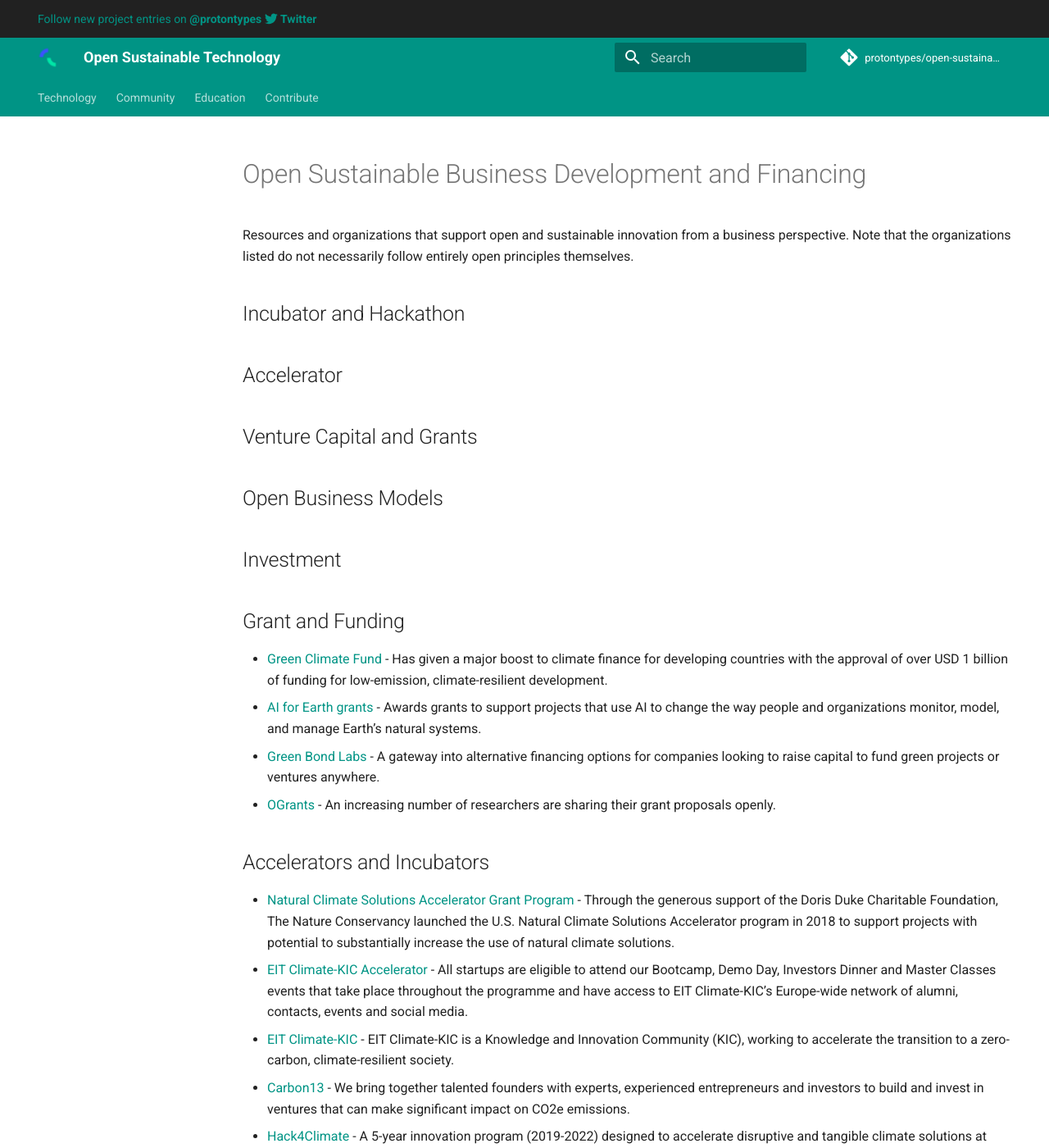
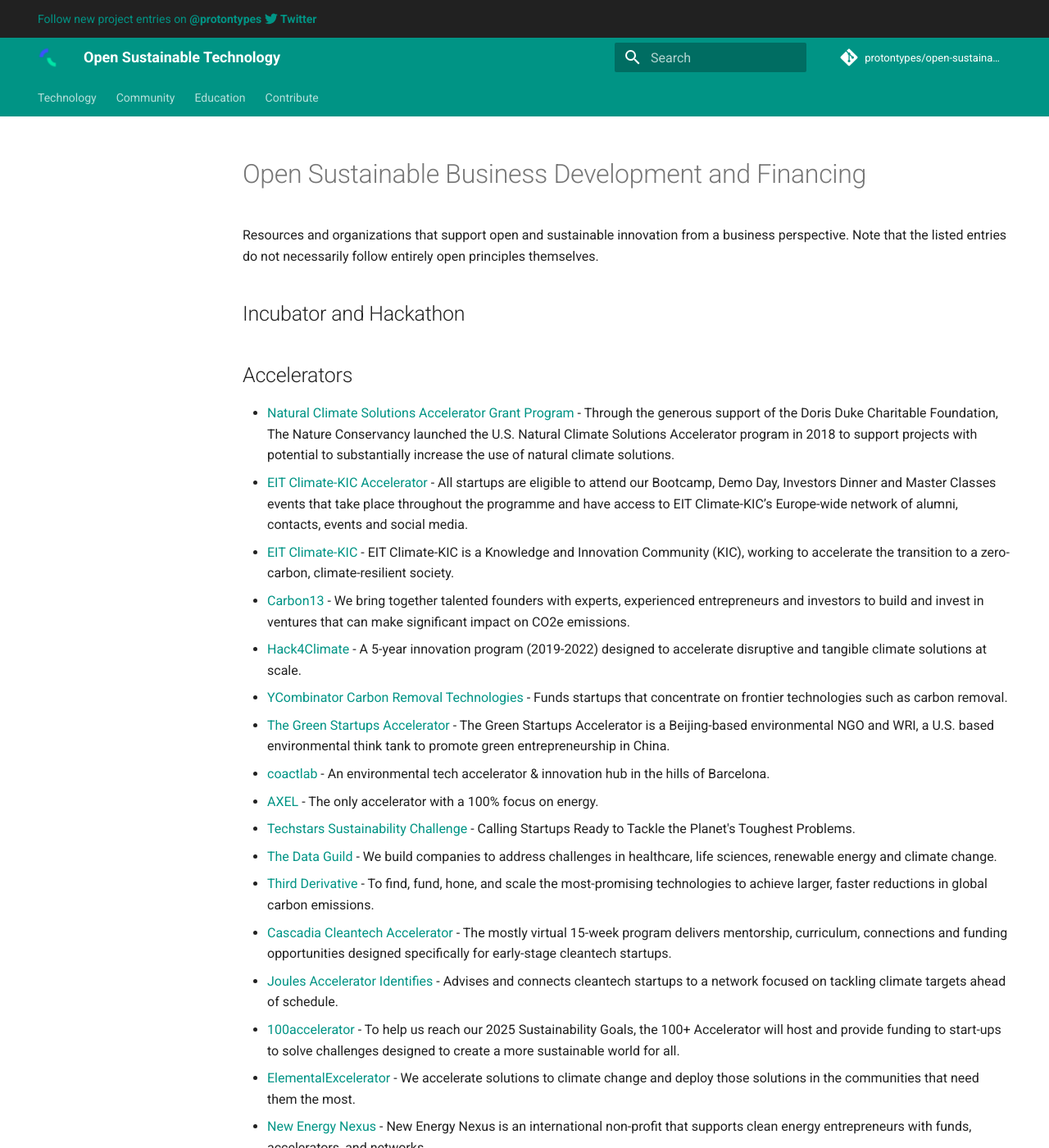
Before and after one commit to protontypes/open-sustainable-technology, an MkDocs documentation site: the page built from docs/BUSINESS.md, in a window 1280 px wide and 1400 px high. Shown: the whole window at 82% size. Built offline with MkDocs 1.6.1 and Material for MkDocs 9.7.7, drawn with Linux system fonts in a browser that asks for light colours; comment, search, counter and statistics services are not loaded; some of the changed text lies outside the part shown.

Commit message:
Update BUSINESS.md

```diff
--- a/docs/BUSINESS.md
+++ b/docs/BUSINESS.md
@@ -2,22 +2,10 @@
 # Open Sustainable Business Development and Financing
 
 Resources and organizations that support open and sustainable innovation from a business perspective.
-Note that the organizations listed do not necessarily follow entirely open principles themselves.
+Note that the listed entries do not necessarily follow entirely open principles themselves.
 
 ## Incubator and Hackathon
-## Accelerator
-## Venture Capital and Grants
-## Open Business Models
-## Investment
-
-## Grant and Funding
-* [Green Climate Fund](https://www.greenclimate.fund/) - Has given a major boost to climate finance for developing countries with the approval of over USD 1 billion of funding for low-emission, climate-resilient development.
-* [AI for Earth grants](https://www.microsoft.com/en-us/ai/ai-for-earth-grants) - Awards grants to support projects that use AI to change the way people and organizations monitor, model, and manage Earth’s natural systems.
-* [Green Bond Labs](https://impactisi.com/program/) - A gateway into alternative financing options for companies looking to raise capital to fund green projects or ventures anywhere.
-* [OGrants](https://www.ogrants.org/) - An increasing number of researchers are sharing their grant proposals openly.
-
-
-## Accelerators and Incubators
+## Accelerators
 * [Natural Climate Solutions Accelerator Grant Program](https://www.nature.org/en-us/what-we-do/our-priorities/tackle-climate-change/climate-change-stories/natural-climate-solutions-accelerator-grant/) - Through the generous support of the Doris Duke Charitable Foundation, The Nature Conservancy launched the U.S. Natural Climate Solutions Accelerator program in 2018 to support projects with potential to substantially increase the use of natural climate solutions.
 * [EIT Climate-KIC Accelerator](http://www.climate-kic-dach.org/) - All startups are eligible to attend our Bootcamp, Demo Day, Investors Dinner and Master Classes events that take place throughout the programme and have access to EIT Climate-KIC’s Europe-wide network of alumni, contacts, events and social media.
 * [EIT Climate-KIC](https://www.climate-kic.org/) - EIT Climate-KIC is a Knowledge and Innovation Community (KIC), working to accelerate the transition to a zero-carbon, climate-resilient society.
@@ -42,28 +30,18 @@
 * [Silicon Climate](https://www.siliconclimate.org/) - Silicon Climate is a non-profit that empowers entrepreneurs to build and scale bold tech solutions in the fight against climate change.
 * [Startup Climate Action](https://www.startupclimateaction.com/) - A challenge-driven initiative by Sting and Norrsken aiming to create more fast-growing startups that contribute innovative and scalable solutions to combat climate change.
 * [Climate Founders](https://www.climatefounders.com/)  - Our mission is to empower these outlier individuals to become successful climate founders.
+## Venture Capital and Grants
+* [Green Climate Fund](https://www.greenclimate.fund/) - Has given a major boost to climate finance for developing countries with the approval of over USD 1 billion of funding for low-emission, climate-resilient development.
+* [AI for Earth grants](https://www.microsoft.com/en-us/ai/ai-for-earth-grants) - Awards grants to support projects that use AI to change the way people and organizations monitor, model, and manage Earth’s natural systems.
+* [Green Bond Labs](https://impactisi.com/program/) - A gateway into alternative financing options for companies looking to raise capital to fund green projects or ventures anywhere.
+* [OGrants](https://www.ogrants.org/) - An increasing number of researchers are sharing their grant proposals openly.
 
+## Open Business Models
 
-## Investment and Banking
+## Investment
 * [Climatescope](https://global-climatescope.org/) - A unique country-by-country assessment, interactive report and index that evaluates the investment conditions for clean energy in emerging markets.
 * [EVERCITY](https://evercity.io/) - We help to attain UN Agenda 2030 by enabling impact funds & banks to increase impact measurement accuracy, efficiency of portfolio management & liquidity of impact investments.
 * [Green Bank Network](https://greenbanknetwork.org/) - Connects leaders in clean energy finance, shares best practices and supports investment in clean energy solutions.
 * [CEIA](https://www.cleanenergyinvest.org/) - The Clean Energy Investment Accelerator.
 * [Earthshot](http://www.earthshotclimate.com/) - The first investing platform for natural climate solutions.
 * [Diamond List](https://diamondlist.co/) - Ask leading climate investors to spotlight the strongest early stage climate companies so that they could reach high risk capital and get to scale and profit faster.
-
-## Consulting
-* [Climate Impact Forecast](https://impactforecast.org/) - Every impact entrepreneur can forecast their innovation's footprint within an hour.
-
-
-## Conferences and Hackathons
-
-## Cooperatives and Networks
-* [Digital Public Goods Alliance](https://digitalpublicgoods.net/) - A multi-stakeholder initiative to accelerate the attainment of the sustainable development goals in low- and middle-income countries by facilitating the discovery, development, use of and investment in digital public goods.
-* [EcoSummit](https://ecosummit.net/) - Accelerates smart green startups in energy, mobility and cities to save our climate and planet.
-* [REScoop.eu](https://www.rescoop.eu/) - The European federation of citizen energy cooperatives.
-* [EU Islands](https://euislands.eu/) - We are a one-stop-shop for Europe’s island communities transitioning to clean energies.
-* [Climate Technology Centre and Network](https://www.ctc-n.org/) - The Centre promotes the accelerated transfer of environmentally sound technologies for low carbon and climate resilient development at the request of developing countries.
-
-
-## Open Business Models
```
